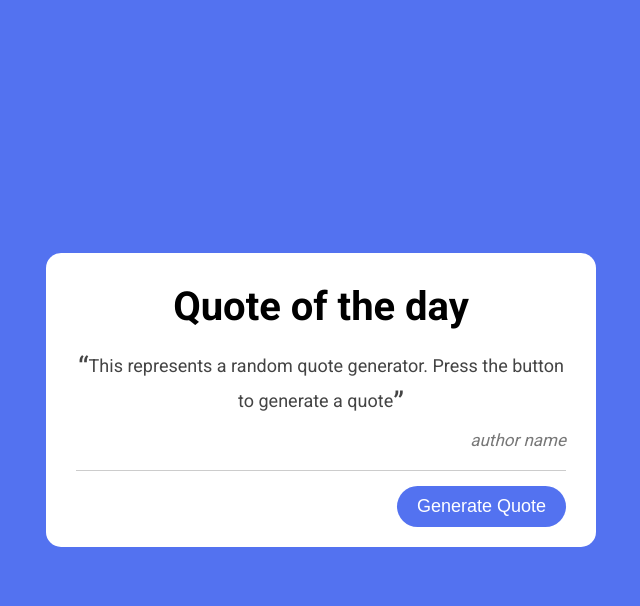
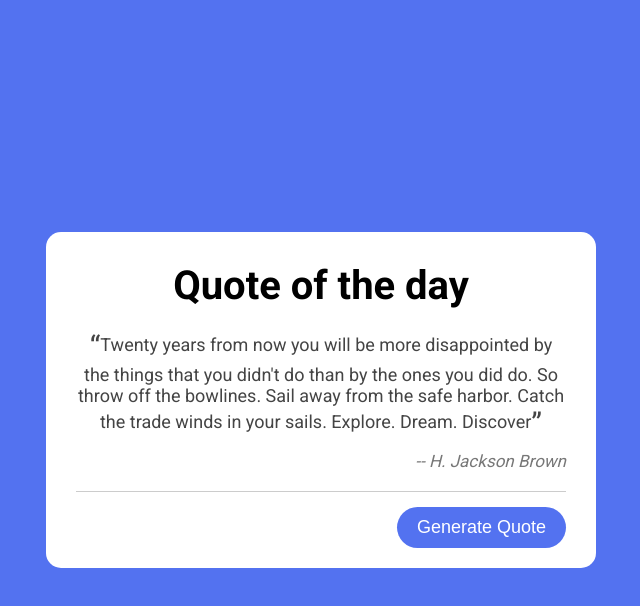
Before and after one commit to Mariam-Zeid/Random-Quote-Generator, a plain HTML site: page index.html in a window 1280 px wide. Both pictures are taken after a click on the button "Generate Quote". Shown: the whole page, without its empty margins (319-959 px from the left). Drawn offline with Linux system fonts and the light colour scheme.

Commit message:
Implementing the logic for the button click event.

```diff
--- a/index.html
+++ b/index.html
@@ -29,6 +29,9 @@
       <button id="generator">Generate Quote</button>
     </div>
   </div>
+
+  <!-- ?========= JS File ========= -->
+  <script src="js/script.js"></script>
 </body>
 
 </html>
--- /dev/null
+++ b/js/script.js
@@ -0,0 +1,68 @@
+"use strict";
+
+const generateBtn = document.querySelector("#generator");
+
+// ! ================== Quotes Objects ==================
+// ? Albert Quote
+const albert = {
+  authorName: "Albert Einstein",
+  quote:
+    "Two things are infinite: the universe and human stupidity, and I'm not sure about the universe",
+};
+
+// ? Marilyn Quote
+const marilyn = {
+  authorName: "Marilyn Monroe",
+  quote:
+    "I'm selfish, impatient and a little insecure. I make mistakes, I am out of control and at times hard to handle. But if you can't handle me at my worst, then you sure as hell don't deserve me at my best",
+};
+
+// ? Maya Quote
+const maya = {
+  authorName: "Maya Angelou",
+  quote:
+    "I've learned that people will forget what you said, people will forget what you did, but people will never forget how you made them feel",
+};
+
+// ? Ralph Quote
+const ralph = {
+  authorName: "Ralph Waldo Emerson",
+  quote:
+    "To be yourself in a world that is constantly trying to make you something else is the greatest accomplishment",
+};
+
+// ? Jackson Quote
+const jackson = {
+  authorName: "H. Jackson Brown",
+  quote:
+    "Twenty years from now you will be more disappointed by the things that you didn't do than by the ones you did do. So throw off the bowlines. Sail away from the safe harbor. Catch the trade winds in your sails. Explore. Dream. Discover",
+};
+
+// ! ================== Quotes Array ==================
+
+// ? unreaded quotes
+const quotes = [albert, marilyn, maya, ralph, jackson];
+// ? readed quotes
+let usedQuotes = [];
+
+// ! ================== Generate Random Quote ==================
+generateBtn.addEventListener("click", function () {
+  if (usedQuotes.length === quotes.length) {
+    alert("All quotes have been displayed. Refresh the page to start again.");
+    return;
+  }
+
+  let randomIndex;
+  do {
+    randomIndex = Math.floor(Math.random() * quotes.length);
+  } while (usedQuotes.includes(randomIndex));
+
+  const quote = quotes[randomIndex];
+  usedQuotes.push(randomIndex);
+
+  const quoteTextElement = document.getElementById("quote");
+  quoteTextElement.innerHTML = `${quote.quote}`;
+
+  const quoteAuthorElement = document.getElementById("name");
+  quoteAuthorElement.innerHTML = `-- ${quote.authorName}`;
+});
```
